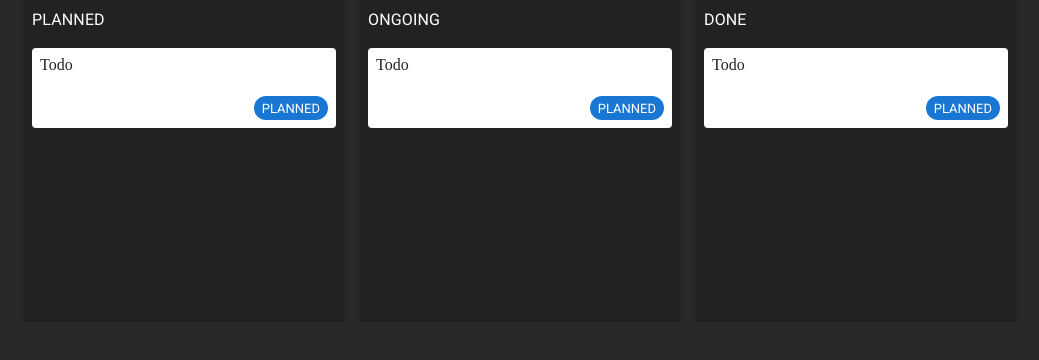
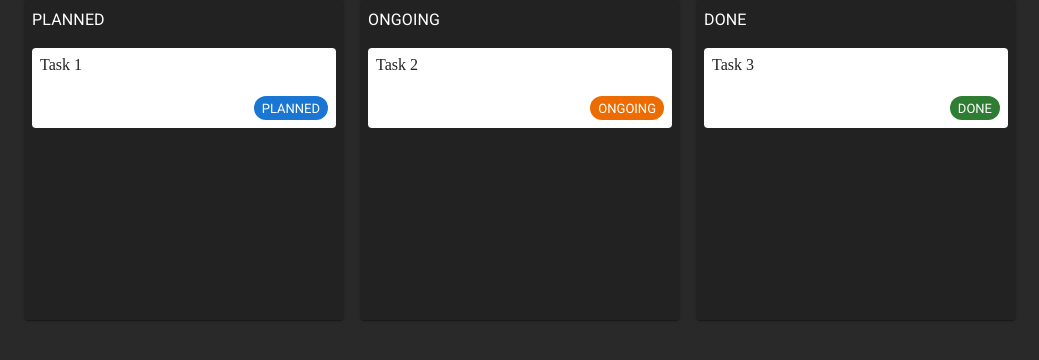
Before and after one commit to glenncai/zustand-react, a React (Vite) app: page / in a window 1280 px wide. Shown: the top 360 px of the page, without its empty margins (120-1159 px from the left). Built offline with nearby package versions, Linux system fonts and the light colour scheme.

Commit message:
feat: render task by useTaskStore

```diff
--- a/src/components/Column.tsx
+++ b/src/components/Column.tsx
@@ -1,5 +1,6 @@
 import { Card, Typography } from '@mui/material';
 import Task from './Task.tsx';
+import useTaskStore from '../zustand/store.ts';
 
 interface ColumnProps {
   state: string;
@@ -7,6 +8,8 @@ interface ColumnProps {
 
 const Column = (props: ColumnProps) => {
   const { state } = props;
+
+  const tasks = useTaskStore(store => store.tasks.filter(task => task.state === state));
 
   return (
     <Card
@@ -21,7 +24,9 @@ const Column = (props: ColumnProps) => {
       }}
     >
       <Typography paragraph={true}>{state}</Typography>
-      <Task title="Todo" />
+      {tasks.map(task => (
+        <Task key={task.title} title={task.title} />
+      ))}
     </Card>
   );
 };
--- a/src/components/Task.tsx
+++ b/src/components/Task.tsx
@@ -1,22 +1,21 @@
 import { Box, Chip } from '@mui/material';
+import useTaskStore from '../zustand/store.ts';
 
 interface TaskProps {
   title: string;
 }
 
-const STATUS = 'PLANNED';
-
 const Task = (props: TaskProps) => {
   const { title } = props;
 
+  const task = useTaskStore(store => store.tasks.find(task => task.title === title));
+
   const renderStatus = () => {
-    switch (STATUS) {
+    switch (task?.state) {
       case 'PLANNED':
         return <Chip size="small" label="PLANNED" color="primary" />;
-      // @ts-ignore
       case 'ONGOING':
         return <Chip size="small" label="ONGOING" color="warning" />;
-      // @ts-ignore
       case 'DONE':
         return <Chip size="small" label="DONE" color="success" />;
     }
@@ -36,7 +35,7 @@ const Task = (props: TaskProps) => {
         cursor: 'move',
       }}
     >
-      <Box>{title}</Box>
+      <Box>{task?.title}</Box>
       <Box
         sx={{
           display: 'flex',
--- /dev/null
+++ b/src/zustand/store.ts
@@ -0,0 +1,29 @@
+import { create } from 'zustand';
+
+interface TaskStoreProps {
+  title: string;
+  state: string;
+}
+
+interface TaskState {
+  tasks: TaskStoreProps[];
+}
+
+const useTaskStore = create<TaskState>()(() => ({
+  tasks: [
+    {
+      title: 'Task 1',
+      state: 'PLANNED',
+    },
+    {
+      title: 'Task 2',
+      state: 'ONGOING',
+    },
+    {
+      title: 'Task 3',
+      state: 'DONE',
+    },
+  ],
+}));
+
+export default useTaskStore;
```
